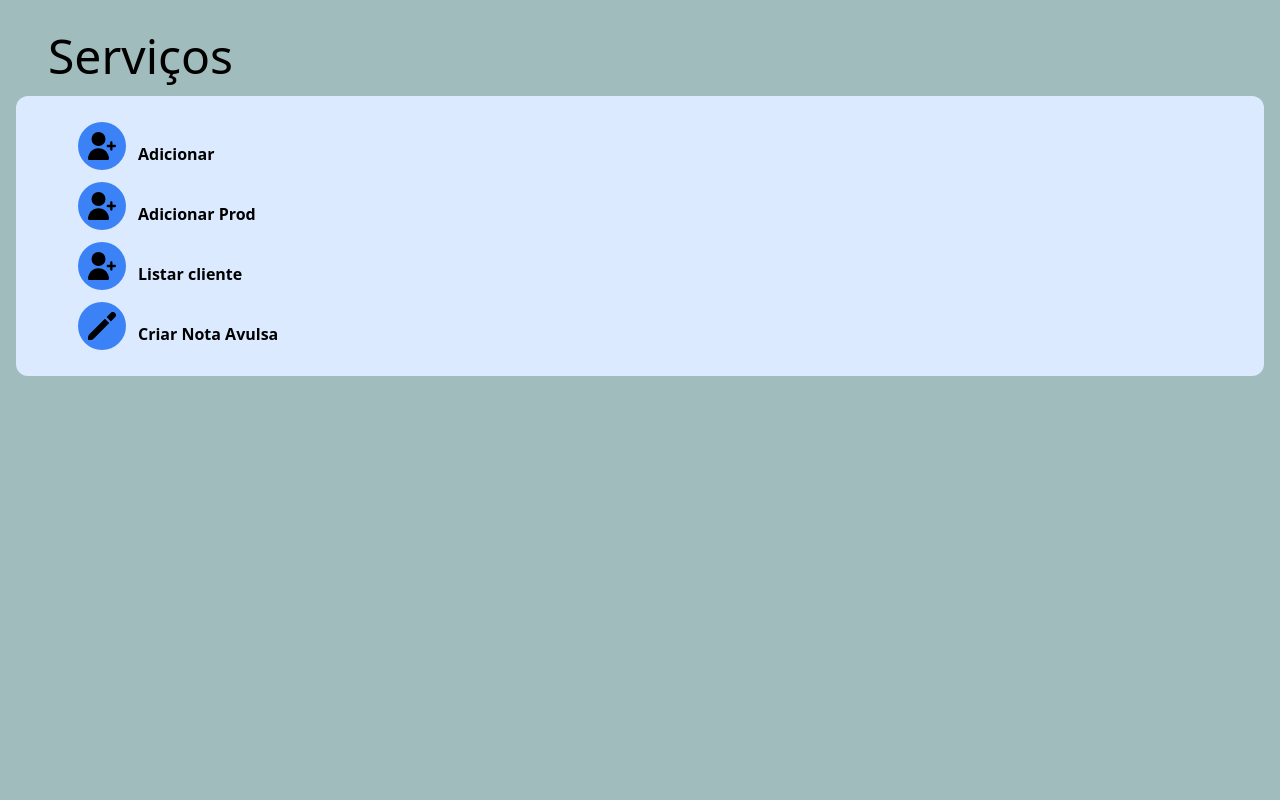
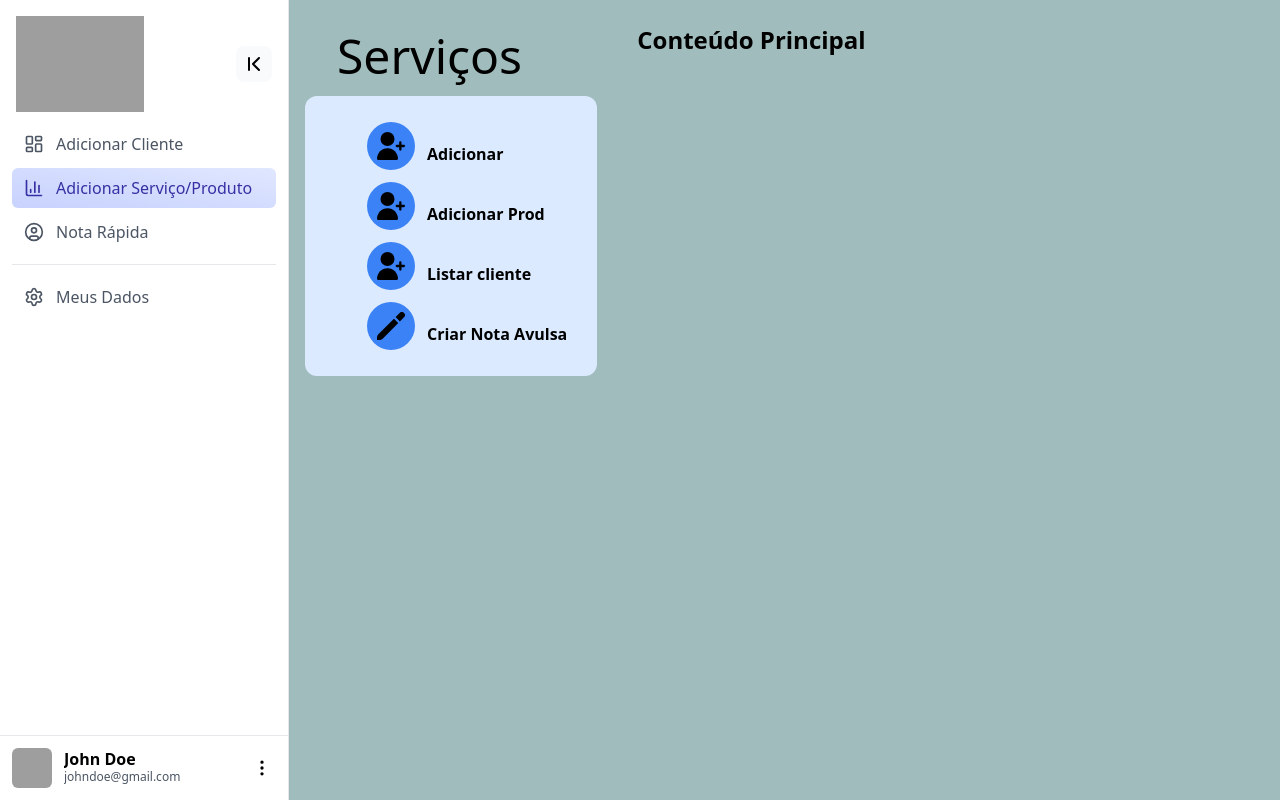
Before and after one commit to Jonathan753/DataPrint, a React (Vite) app: page / in a window 1280 px wide. Built offline with nearby package versions, Linux system fonts and the light colour scheme; grey boxes are pictures that could not be loaded.

Commit message:
Adicionei a Sidebar

```diff
--- a/package.json
+++ b/package.json
@@ -12,6 +12,7 @@
   },
   "dependencies": {
     "@types/react-router-dom": "^5.3.3",
+    "lucide-react": "^0.542.0",
     "react": "^19.1.1",
     "react-dom": "^19.1.1",
     "react-router-dom": "^7.8.2"
--- a/src/App.tsx
+++ b/src/App.tsx
@@ -1,24 +1,47 @@
 import './style/index.css'
 import { BrowserRouter, Route, Routes } from 'react-router-dom';
-// import Nota from './pages/Nota';
 import Home from './pages/Home';
 import AddUser from './pages/AddUser';
 import AddService from './pages/AddService';
+import Sidebar, { SidebarItem } from './layout/Sidebar'
+
+
+
+import {
+  UserCircle,
+  BarChart3,
+  LayoutDashboard,
+  Settings,
+} from "lucide-react"
 
 function App() {
 
   return (
     <>
+      <BrowserRouter>
+        <main className="flex">
+          <Sidebar>
+            <SidebarItem to="/" icon={<LayoutDashboard size={20} />} text="Adicionar Cliente" />
+            <SidebarItem to="add-user" icon={<BarChart3 size={20} />} active text="Adicionar Serviço/Produto" />
+            <SidebarItem to="add-service" icon={<UserCircle size={20} />} text="Nota Rápida" />
+            <hr className="my-3" />
+            <SidebarItem to="teste" icon={<Settings size={20} />} text="Meus Dados" />
+          </Sidebar>
+          {/* conteudo da pagina */}
           <div className='p-4'>
-        <BrowserRouter>
             <Routes>
               <Route path='/' element={<Home />} />
               <Route path='/add-user' element={<AddUser />} />
               <Route path='/add-service' element={<AddService />} />
-            {/* <Route path='/nota' element={<Nota />} /> */}
             </Routes>
+          </div>
+          <div className="p-6">
+            <h1 className="text-2xl font-bold">Conteúdo Principal</h1>
+          </div>
+          {/* fim do conteudo da pagina */}
+        </main>
+
       </BrowserRouter>
-      </div>
     </>
   )
 }
--- /dev/null
+++ b/src/components/SidebarItem.tsx
@@ -0,0 +1,64 @@
+import { useContext, createContext } from "react";
+import Sidebar from "../layout/Sidebar";
+import { Link } from "react-router-dom";
+
+const SidebarContext = createContext<{ expanded: boolean }>({ expanded: true });
+
+interface SidebarItemProps {
+   icon: React.ReactNode;
+   text: string;
+   active?: boolean;
+   alert?: boolean;
+   to: string
+}
+
+export function SidebarItem({ icon, text, active, alert, to }: SidebarItemProps) {
+   const { expanded } = useContext(SidebarContext);
+
+   return (
+
+      <li>
+         <Link to={to}
+            className={`
+               relative flex items-center py-2 px-3 my-1
+               font-medium rounded-md cursor-pointer
+               transition-colors group
+               ${active
+                  ? "bg-gradient-to-tr from-indigo-200 to-indigo-100 text-indigo-800"
+                  : "hover:bg-indigo-50 text-gray-600"
+               }
+               `}
+         >
+
+
+            {icon}
+            <span
+               className={`overflow-hidden transition-all ${expanded ? "w-52 ml-3" : "w-0"
+                  }`}
+            >
+               {text}
+            </span>
+            {alert && (
+               <div
+                  className={`absolute right-2 w-2 h-2 rounded bg-indigo-400 ${expanded ? "" : "top-2"
+                     }`}
+               />
+            )}
+
+            {/* Tooltip que aparece quando a sidebar está recolhida */}
+            {!expanded && (
+               <div
+                  className={`
+          absolute left-full rounded-md px-2 py-1 ml-6
+          bg-indigo-100 text-indigo-800 text-sm
+          invisible opacity-20 -translate-x-3 transition-all
+          group-hover:visible group-hover:opacity-100 group-hover:translate-x-0
+      `}
+               >
+                  {text}
+               </div>
+            )}
+         </Link>
+      </li>
+   );
+}
--- /dev/null
+++ b/src/layout/Sidebar.tsx
@@ -0,0 +1,126 @@
+// src/components/Sidebar.tsx
+
+import { ChevronFirst, ChevronLast, MoreVertical } from "lucide-react";
+import { createContext, useContext, useState } from "react";
+import { Link } from "react-router-dom";
+
+// Criando um contexto para compartilhar o estado da sidebar
+const SidebarContext = createContext<{ expanded: boolean }>({ expanded: true });
+
+interface SidebarProps {
+   children: React.ReactNode;
+}
+
+export default function Sidebar({ children }: SidebarProps) {
+   const [expanded, setExpanded] = useState(true);
+
+   return (
+      <aside className="h-screen">
+         <nav className="h-full flex flex-col bg-white border-r shadow-sm">
+            <div className="p-4 pb-2 flex justify-between items-center">
+               {/* Logo que encolhe e expande */}
+               <img
+                  src="https://img.logoipsum.com/243.svg"
+                  className={`overflow-hidden transition-all ${expanded ? "w-32" : "w-0"
+                     }`}
+                  alt="Logo"
+               />
+               {/* Botão para controlar o estado */}
+               <button
+                  onClick={() => setExpanded((curr) => !curr)}
+                  className="p-1.5 rounded-lg bg-gray-50 hover:bg-gray-100"
+               >
+                  {expanded ? <ChevronFirst /> : <ChevronLast />}
+               </button>
+            </div>
+
+            {/* Passando o estado 'expanded' para os filhos via Contexto */}
+
+            <SidebarContext.Provider value={{ expanded }}>
+               <ul className="flex-1 px-3">{children}</ul>
+            </SidebarContext.Provider>
+
+            {/* Seção do Usuário no rodapé */}
+            <div className="border-t flex p-3">
+               <img
+                  src="https://ui-avatars.com/api/?background=c7d2fe&color=3730a3&bold=true&name=John+Doe"
+                  alt="Avatar"
+                  className="w-10 h-10 rounded-md"
+               />
+               <div
+                  className={`
+              flex justify-between items-center
+              overflow-hidden transition-all ${expanded ? "w-52 ml-3" : "w-0"}
+          `}
+               >
+                  <div className="leading-4">
+                     <h4 className="font-semibold">John Doe</h4>
+                     <span className="text-xs text-gray-600">johndoe@gmail.com</span>
+                  </div>
+                  <MoreVertical size={20} />
+               </div>
+            </div>
+         </nav>
+      </aside>
+   );
+}
+
+// Componente para os itens da Sidebar
+interface SidebarItemProps {
+   icon: React.ReactNode;
+   text: string;
+   active?: boolean;
+   alert?: boolean;
+   to: string
+}
+
+export function SidebarItem({ icon, text, active, alert, to }: SidebarItemProps) {
+   const { expanded } = useContext(SidebarContext);
+
+   return (
+
+      <li>
+         <Link to={to}
+            className={`
+               relative flex items-center py-2 px-3 my-1
+               font-medium rounded-md cursor-pointer
+               transition-colors group
+               ${active
+                  ? "bg-gradient-to-tr from-indigo-200 to-indigo-100 text-indigo-800"
+                  : "hover:bg-indigo-50 text-gray-600"
+               }
+               `}
+         >
+
+
+            {icon}
+            <span
+               className={`overflow-hidden transition-all ${expanded ? "w-52 ml-3" : "w-0"
+                  }`}
+            >
+               {text}
+            </span>
+            {alert && (
+               <div
+                  className={`absolute right-2 w-2 h-2 rounded bg-indigo-400 ${expanded ? "" : "top-2"
+                     }`}
+               />
+            )}
+
+            {/* Tooltip que aparece quando a sidebar está recolhida */}
+            {!expanded && (
+               <div
+                  className={`
+          absolute left-full rounded-md px-2 py-1 ml-6
+          bg-indigo-100 text-indigo-800 text-sm
+          invisible opacity-20 -translate-x-3 transition-all
+          group-hover:visible group-hover:opacity-100 group-hover:translate-x-0
+      `}
+               >
+                  {text}
+               </div>
+            )}
+         </Link>
+      </li>
+   );
+}
--- a/src/service/TemplateNota.tsx
+++ b/src/service/TemplateNota.tsx
@@ -4,7 +4,7 @@ const TemplateNota = () => {
             <div>
                 <img src="" alt="" />
                 <div>
-                <p>Endereço: {}</p>
+                    <p>Endereço: { }</p>
                     <div>
                         <p>Cidade:</p>
                         <p>UF:</p>
```
Also changed, not shown: 1 other file (tests, documents, lock files or other folders). Lines whose indentation alone changed are shown as unchanged.
